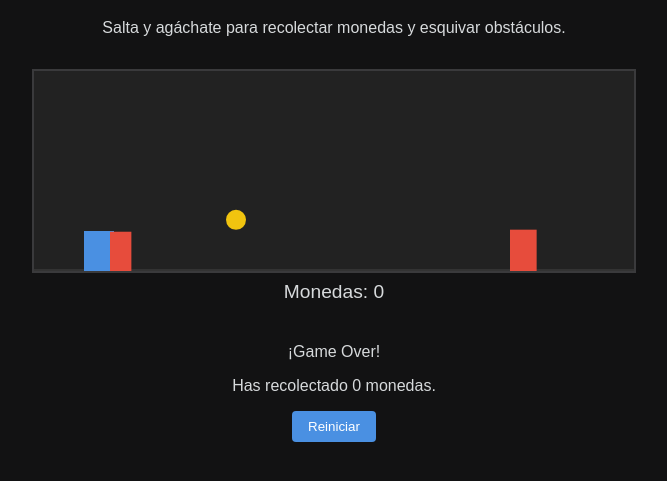
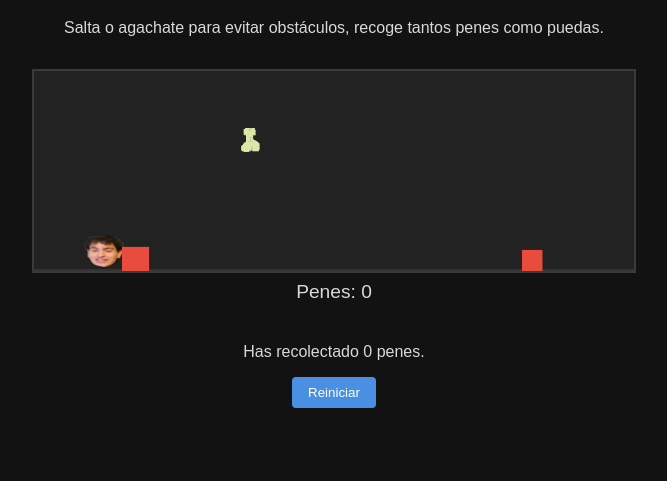
Before and after one commit to Matra92/Matra-Games, a plain HTML site: page games/matebus-quest/index.html in a window 1280 px wide. Shown: the part 77-558 px from the top of the page, without its empty margins (306-973 px from the left). Drawn offline with Linux system fonts and the light colour scheme.

Commit message:
Add files via upload

```diff
--- a/games/matebus-quest/index.html
+++ b/games/matebus-quest/index.html
@@ -9,15 +9,17 @@
 <body>
   <header>
     <h1>Matebu's Quest</h1>
-      <p>Salta y agáchate para recolectar monedas y esquivar obstáculos.</p>
+    <p>Salta o agachate para evitar obstáculos, recoge tantos penes como puedas.</p>
   </header>
+
   <canvas id="gameCanvas"></canvas>
-    <div id="score">Monedas: 0</div>
-    <div id="gameOver" class="game-over">
-      <p>¡Game Over!</p>
+  <!-- Indicador de puntos (se usa una palabra neutra en lugar de un término sexual) -->
+  <div id="score">Penes: 0</div>
+  <div id="gameOver" style="display:none;">
     <p id="finalScore"></p>
     <button id="restartBtn">Reiniciar</button>
   </div>
+
   <script src="script.js"></script>
 </body>
 </html>
--- a/games/matebus-quest/script.js
+++ b/games/matebus-quest/script.js
@@ -9,7 +9,7 @@
   let width, height;
 
   function resize() {
-    // Ancho máximo 600px para que se vea bien en móviles y desktops
+    // Limitar el ancho para que quepa bien en móviles y escritorio
     width = Math.min(window.innerWidth - 40, 600);
     height = 200;
     canvas.width = width;
@@ -18,11 +18,28 @@
   window.addEventListener('resize', resize);
   resize();
 
+  // Cargar imágenes del personaje y la moneda
+  const playerImg = new Image();
+  playerImg.src = 'images/matebu.png';
+  const coinImg = new Image();
+  coinImg.src = 'images/coin.png';
+  let assetsLoaded = 0;
+  const onAssetLoad = () => {
+    assetsLoaded++;
+    if (assetsLoaded >= 2) {
+      // Cuando ambas imágenes estén listas, inicializar el juego
+      resetGame();
+      requestAnimationFrame(loop);
+    }
+  };
+  playerImg.onload = onAssetLoad;
+  coinImg.onload = onAssetLoad;
+
   // Jugador (Matebu)
   const player = {
     x: 50,
     y: 0, // se establece en resetGame
-    w: 30,
+    w: 40,
     h: 40,
     vy: 0,
     jumping: false,
@@ -31,6 +48,9 @@
 
   const gravity = 0.6;
   const jumpStrength = 12;
+  // Configuraciones para el agachado: altura normal y altura agachado
+  const normalHeight = 40;
+  const crouchHeight = 30;
 
   let obstacles = [];
   let coins = [];
@@ -42,6 +62,7 @@
   const coinInterval = 2000;
 
   function resetGame() {
+    player.h = normalHeight;
     player.y = height - player.h;
     player.vy = 0;
     player.jumping = false;
@@ -52,24 +73,40 @@
     gameOver = false;
     lastObstacleTime = Date.now();
     lastCoinTime = Date.now();
-    scoreElem.textContent = 'Monedas: 0';
+    scoreElem.textContent = 'Penes: 0';
     gameOverElem.style.display = 'none';
   }
 
   function spawnObstacle() {
-    const h = 20 + Math.random() * 30;
-    const w = 20 + Math.random() * 10;
-    obstacles.push({ x: width + 20, y: height - h, w: w, h: h });
+    // Decide si el obstáculo requiere agacharse (overhead) o saltar
+    const overheadChance = 0.3;
+    if (Math.random() < overheadChance) {
+      // Obstáculo que cuelga y obliga a agacharse
+      const h = 20 + Math.random() * 30; // altura del obstáculo
+      const w = 20 + Math.random() * 20;
+      // La parte inferior de este obstáculo estará justo por encima de la altura que deja espacio al agacharse
+      const margin = 10;
+      const bottomY = height - (normalHeight - crouchHeight) - margin;
+      obstacles.push({ x: width + 20, y: bottomY - h, w: w, h: h, overhead: true });
+    } else {
+      // Obstáculo en el suelo para saltar
+      const h = 20 + Math.random() * 30;
+      const w = 20 + Math.random() * 10;
+      obstacles.push({ x: width + 20, y: height - h, w: w, h: h, overhead: false });
+    }
   }
 
   function spawnCoin() {
-    const size = 20;
-    const yPos = height - 60 - Math.random() * 80;
-    coins.push({ x: width + 20, y: yPos, r: size / 2 });
+    const size = 24;
+    // Generar moneda en un rango vertical evitando el suelo
+    const yMin = height - size - 120;
+    const yMax = height - size - 40;
+    const yPos = yMin + Math.random() * Math.max(0, yMax - yMin);
+    coins.push({ x: width + 20, y: yPos, size: size });
   }
 
   function update() {
-    // Movimiento del jugador
+    // Movimiento del jugador al saltar
     if (player.jumping) {
       player.vy += gravity;
       player.y += player.vy;
@@ -79,11 +116,20 @@
         player.vy = 0;
       }
     }
-    // Ajusta la altura cuando se agacha
-    if (player.ducking && !player.jumping) {
-      player.h = 25;
-    } else {
-      player.h = 40;
+    // Comportamiento al agacharse (solo si no está saltando)
+    if (!player.jumping) {
+      if (player.ducking) {
+        // Aplastar al jugador y mantenerlo en el suelo
+        player.h = crouchHeight;
+        player.y = height - player.h;
+      } else {
+        // Restaurar altura gradualmente si estaba agachado
+        if (player.h < normalHeight) {
+          player.h += 1;
+        }
+        // Asegurar que el jugador permanezca apoyado en el suelo
+        player.y = height - player.h;
+      }
     }
 
     // Generar obstáculos y monedas
@@ -106,13 +152,15 @@
     }
     for (let i = coins.length - 1; i >= 0; i--) {
       coins[i].x -= 4;
-      if (coins[i].x + coins[i].r * 2 < 0) {
+      if (coins[i].x + coins[i].size < 0) {
         coins.splice(i, 1);
       }
     }
 
     // Colisiones con obstáculos
     obstacles.forEach((obs) => {
+      // Si el obstáculo cuelga y el jugador está agachado, ignorar la colisión
+      if (obs.overhead && player.ducking) return;
       if (
         player.x < obs.x + obs.w &&
         player.x + player.w > obs.x &&
@@ -125,18 +173,20 @@
 
     // Colisiones con monedas
     coins.forEach((coin, idx) => {
-      const cx = coin.x + coin.r;
-      const cy = coin.y + coin.r;
-      // Chequeo simple: si el centro del círculo está dentro del rectángulo del jugador
+      const cx1 = coin.x;
+      const cy1 = coin.y;
+      const cx2 = coin.x + coin.size;
+      const cy2 = coin.y + coin.size;
+      // Comprobar si cualquiera de los bordes de la moneda está dentro del rectángulo del jugador
       if (
-        cx > player.x &&
-        cx < player.x + player.w &&
-        cy > player.y &&
-        cy < player.y + player.h
+        cx2 > player.x &&
+        cx1 < player.x + player.w &&
+        cy2 > player.y &&
+        cy1 < player.y + player.h
       ) {
         coins.splice(idx, 1);
         score++;
-        scoreElem.textContent = 'Monedas: ' + score;
+        scoreElem.textContent = 'Penes: ' + score;
       }
     });
   }
@@ -150,22 +200,18 @@
     ctx.lineTo(width, height - 1);
     ctx.stroke();
 
-    // Dibujar jugador
-    ctx.fillStyle = '#4a90e2';
-    ctx.fillRect(player.x, player.y, player.w, player.h);
+    // Dibujar jugador (escalado para ajuste de altura)
+    ctx.drawImage(playerImg, player.x, player.y, player.w, player.h);
 
     // Dibujar obstáculos
-    ctx.fillStyle = '#e74c3c';
     obstacles.forEach((obs) => {
+      ctx.fillStyle = obs.overhead ? '#e67e22' : '#e74c3c';
       ctx.fillRect(obs.x, obs.y, obs.w, obs.h);
     });
 
     // Dibujar monedas
-    ctx.fillStyle = '#f1c40f';
     coins.forEach((coin) => {
-      ctx.beginPath();
-      ctx.arc(coin.x + coin.r, coin.y + coin.r, coin.r, 0, Math.PI * 2);
-      ctx.fill();
+      ctx.drawImage(coinImg, coin.x, coin.y, coin.size, coin.size);
     });
   }
 
@@ -173,7 +219,7 @@
     if (gameOver) {
       // Mostrar pantalla de Game Over
       gameOverElem.style.display = 'block';
-      finalScoreElem.textContent = 'Has recolectado ' + score + ' monedas.';
+      finalScoreElem.textContent = 'Has recolectado ' + score + ' penes.';
       return;
     }
     update();
@@ -184,16 +230,20 @@
   // Control de teclado para saltar y agacharse
   document.addEventListener('keydown', (e) => {
     if (gameOver) return;
-    if ((e.code === 'Space' || e.code === 'ArrowUp') && !player.jumping && !player.ducking) {
+    if (
+      (e.code === 'Space' || e.code === 'ArrowUp' || e.code === 'KeyW') &&
+      !player.jumping &&
+      !player.ducking
+    ) {
       player.jumping = true;
       player.vy = -jumpStrength;
     }
-    if (e.code === 'ArrowDown' && !player.jumping) {
+    if ((e.code === 'ArrowDown' || e.code === 'KeyS') && !player.jumping) {
       player.ducking = true;
     }
   });
   document.addEventListener('keyup', (e) => {
-    if (e.code === 'ArrowDown') {
+    if (e.code === 'ArrowDown' || e.code === 'KeyS') {
       player.ducking = false;
     }
   });
@@ -203,8 +253,4 @@
     resetGame();
     requestAnimationFrame(loop);
   });
-
-  // Iniciar el juego por primera vez
-  resetGame();
-  requestAnimationFrame(loop);
 })();
--- a/games/matebus-quest/style.css
+++ b/games/matebus-quest/style.css
@@ -22,12 +22,12 @@ header {
   margin: 0.5rem;
   font-size: 1.2rem;
 }
-.game-over {
+#gameOver {
   display: none;
   text-align: center;
   margin-top: 1rem;
 }
-.game-over button {
+#gameOver button {
   padding: 0.5rem 1rem;
   background-color: #4a90e2;
   color: #fff;
```
Also changed, not shown: games/matebus-quest/images/coin.png (added), games/matebus-quest/images/matebu.png (added). Lines whose indentation alone changed are shown as unchanged.
